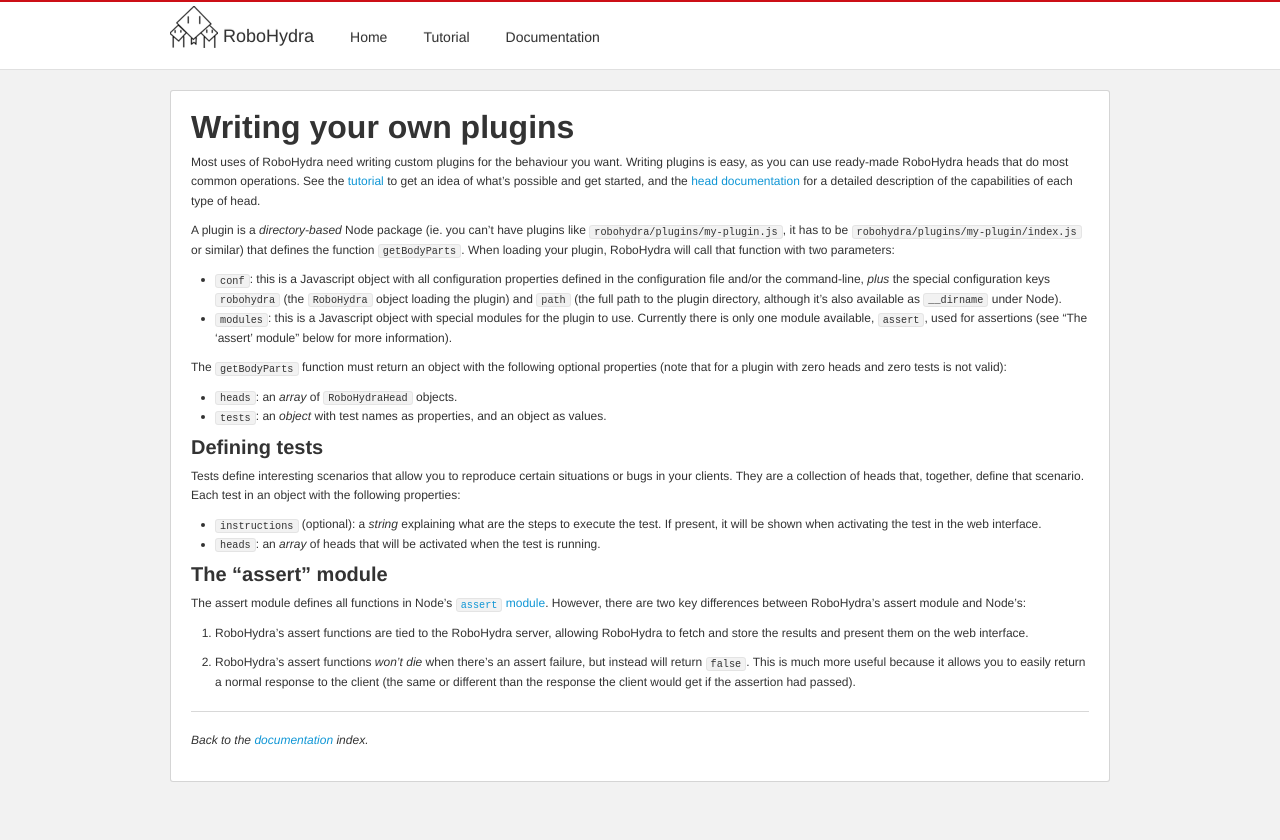
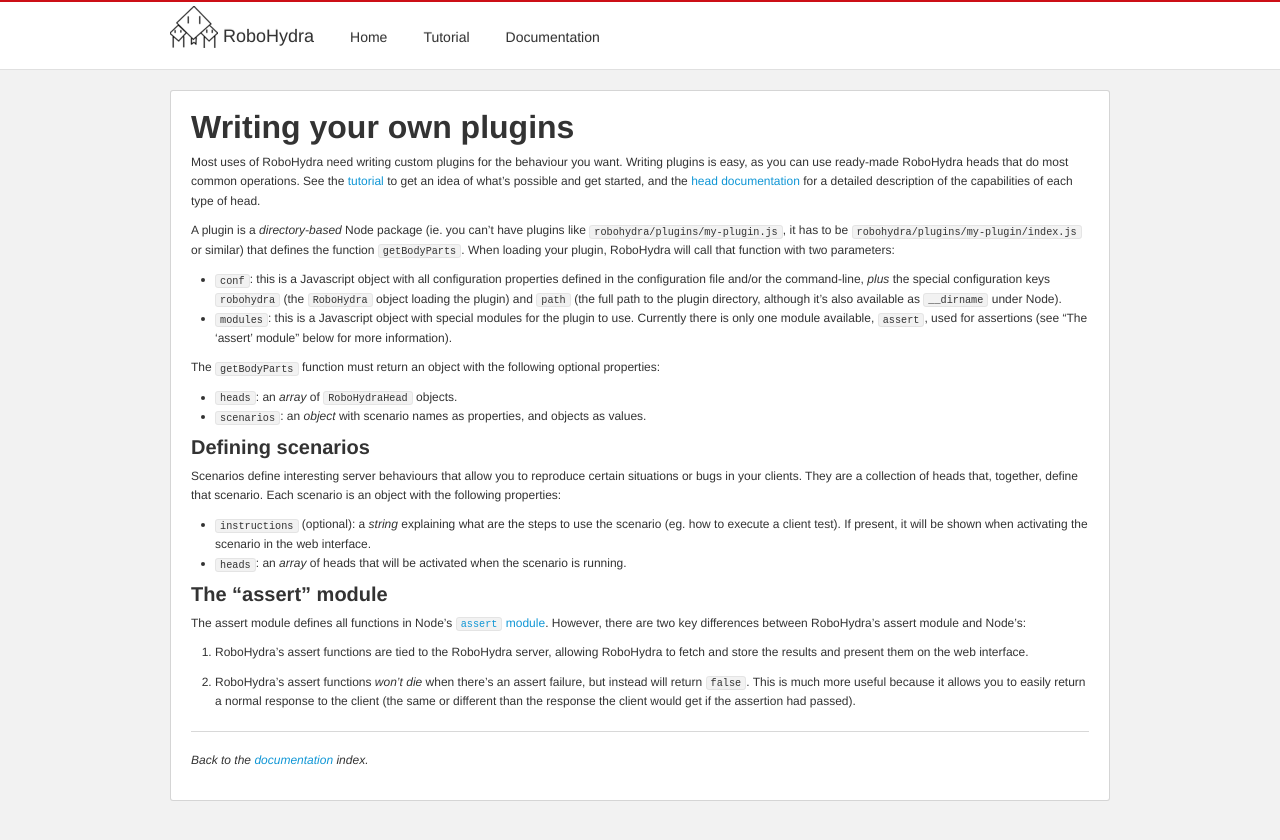
Before and after one commit to robohydra/robohydra, a Jekyll site: the page built from documentation/next/plugins/index.md, in a window 1280 px wide. Shown: the top 840 px of the page. Built offline with Jekyll 4.4.1, drawn with Linux system fonts in a browser that asks for light colours.

Commit message:
Oops, hadn't renamed "test" to "scenario" in documentation

```diff
--- a/documentation/next/plugins/index.md
+++ b/documentation/next/plugins/index.md
@@ -29,26 +29,25 @@ that function with two parameters:
   more information).
 
 The `getBodyParts` function must return an object with the following
-optional properties (note that for a plugin with zero heads and zero
-tests is not valid):
+optional properties:
 
 * `heads`: an *array* of `RoboHydraHead` objects.
-* `tests`: an *object* with test names as properties, and an object as
-  values.
+* `scenarios`: an *object* with scenario names as properties, and
+  objects as values.
 
 
-### Defining tests
+### Defining scenarios
 
-Tests define interesting scenarios that allow you to reproduce certain
-situations or bugs in your clients. They are a collection of heads
-that, together, define that scenario. Each test in an object with the
-following properties:
+Scenarios define interesting server behaviours that allow you to
+reproduce certain situations or bugs in your clients. They are a
+collection of heads that, together, define that scenario. Each
+scenario is an object with the following properties:
 
 * `instructions` (optional): a *string* explaining what are the steps
-  to execute the test. If present, it will be shown when activating
-  the test in the web interface.
-* `heads`: an *array* of heads that will be activated when the test is
-  running.
+  to use the scenario (eg. how to execute a client test). If present,
+  it will be shown when activating the scenario in the web interface.
+* `heads`: an *array* of heads that will be activated when the
+  scenario is running.
 
 
 ### The "assert" module
```
